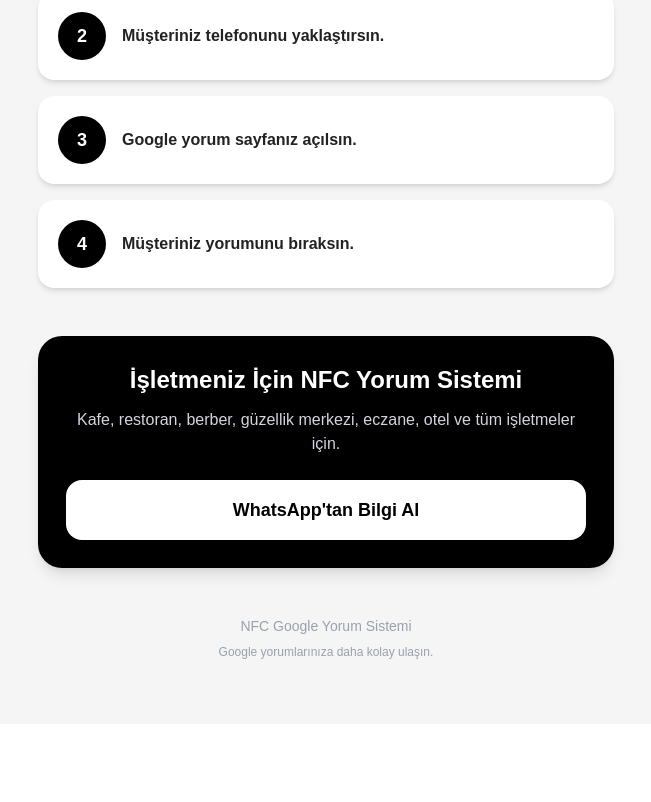
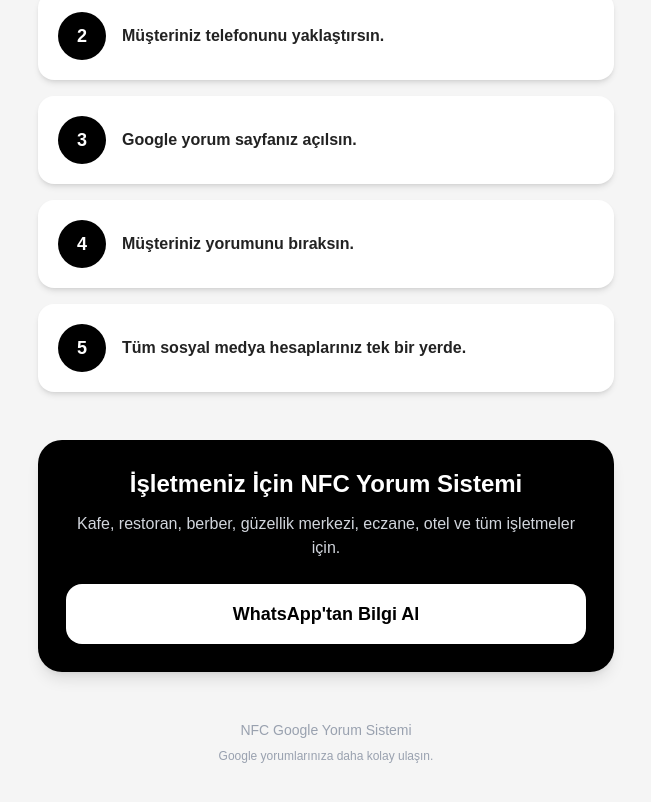
Before and after one commit to haktansengul/nfc-review-system, a Next.js app: page / in a window 1280 px wide. Shown: the part 1124-1926 px from the top of the page, without its empty margins (314-965 px from the left). Before the commit the page ends 1848 px from the top, so only its background shows below. Built offline with nearby package versions, Linux system fonts and the light colour scheme.

Commit message:
Add Vercel Analytics

```diff
--- a/app/page.tsx
+++ b/app/page.tsx
@@ -116,6 +116,15 @@ export default function Home() {
               </p>
             </div>
 
+            <div className="flex items-center gap-4 rounded-2xl bg-white p-5 shadow-md">
+              <div className="flex h-12 w-12 shrink-0 items-center justify-center rounded-full bg-black text-lg font-bold text-white">
+                5
+              </div>
+              <p className="font-semibold">
+                Tüm sosyal medya hesaplarınız tek bir yerde.
+              </p>
+            </div>
+
           </div>
         </section>
 
```
